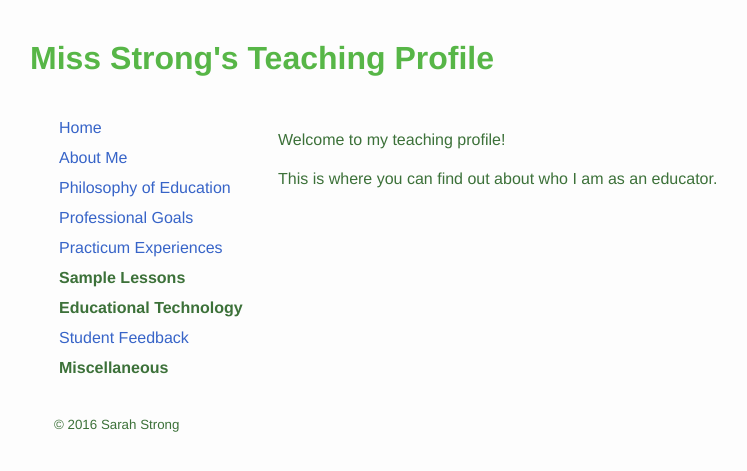
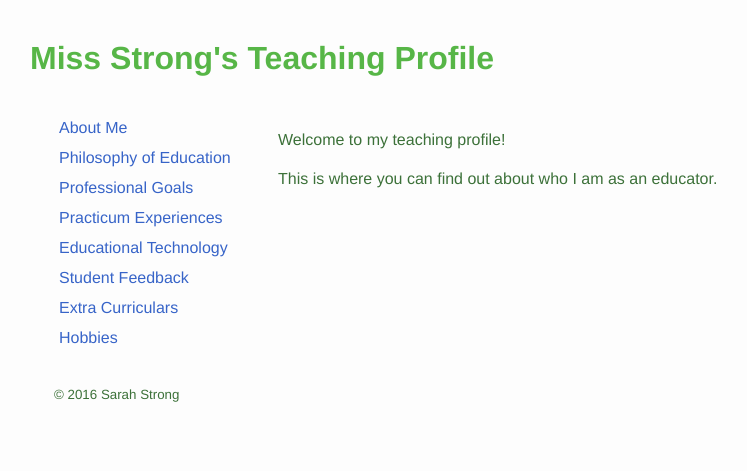
Before and after one commit to sarahstrong314/sarahstrong.ca, a Jekyll site: the page built from index.html, in a window 1280 px wide. Shown: the top 471 px of the page, without its empty margins (26-773 px from the left). Built offline with Jekyll 4.4.1, drawn with Linux system fonts in a browser that asks for light colours; nearby versions of some CDN libraries; library files that are not in the unit come from our copies; Markdown is read by kramdown in place of the engine named in the settings.

Commit message:
Reformatted nav bar

```diff
--- a/_layouts/default.html
+++ b/_layouts/default.html
@@ -26,9 +26,7 @@
       <div id="sidebar">
         <nav>
           <ul>
-            <li><a href="/">Home</a></li>
-
-            <li><a href="/about-me">About Me</a></li>
+            <li><a href="/">About Me</a></li>
 
             <li><a href="/philosophy-of-education">Philosophy of Education</a></li>
 
@@ -36,14 +34,11 @@
 
             <li><a href="/practicum-experiences">Practicum Experiences</a></li>
 
-            <li>
-              <h3>Sample Lessons</h3>
-              <ul>
-                <li><a href="/sample-lessons/mathematics">Mathematics</a></li>
-                <li><a href="/sample-lessons/computer-science">Computer Science</a></li>
-              </ul>
-            </li>
+            <!--TODO: sample lessons-->
 
+            <li><a href="/educational-technology">Educational Technology</a></li>
+
+            <!--
             <li>
               <h3>Educational Technology</h3>
               <ul>
@@ -52,21 +47,20 @@
                 <li><a href="/educational-technology/screencast-videos">Creating Videos</a></li>
               </ul>
             </li>
+            -->
 
           <li><a href="/student-feedback">Student Feedback</a></li>
 
-          <li>
-              <h3>Miscellaneous</h3>
-              <ul>
-                <li><a href="/miscellaneous/extra-curriculars">Extra Curriculars</a></li>
-                <li><a href="/miscellaneous/hobbies">Hobbies</a></li>
-              </ul>
-            </li>
+          <li><a href="/extra-curriculars">Extra Curriculars</a></li>
 
-            <li class="smaller copyright">&copy; 2016 Sarah Strong</li>
+          <li><a href="/hobbies">Hobbies</a></li>
+
+          <li class="smaller copyright">&copy; 2016 Sarah Strong</li>
+
           </ul>
 
         </nav>
+
       </div>
 
       <div id="content">
```
